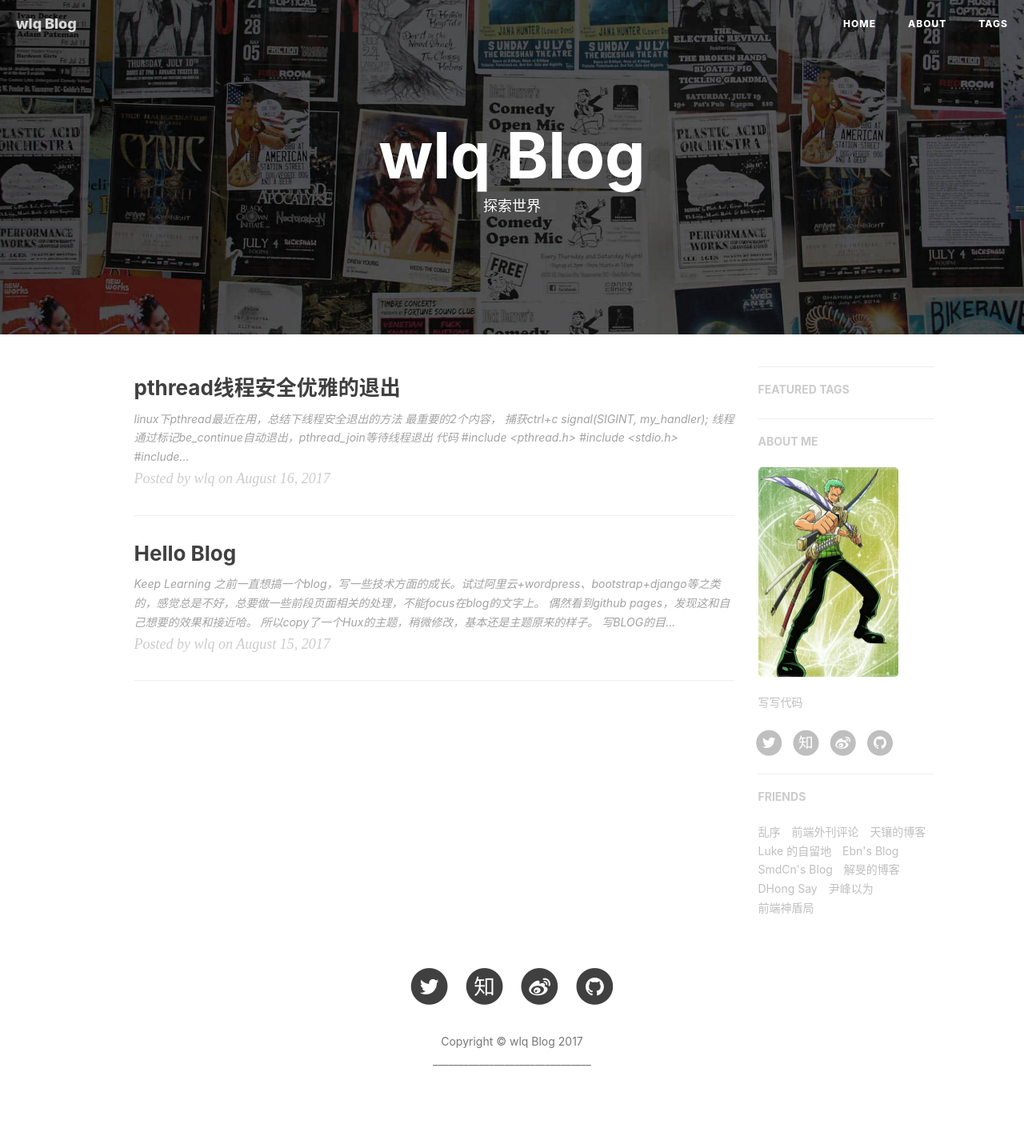
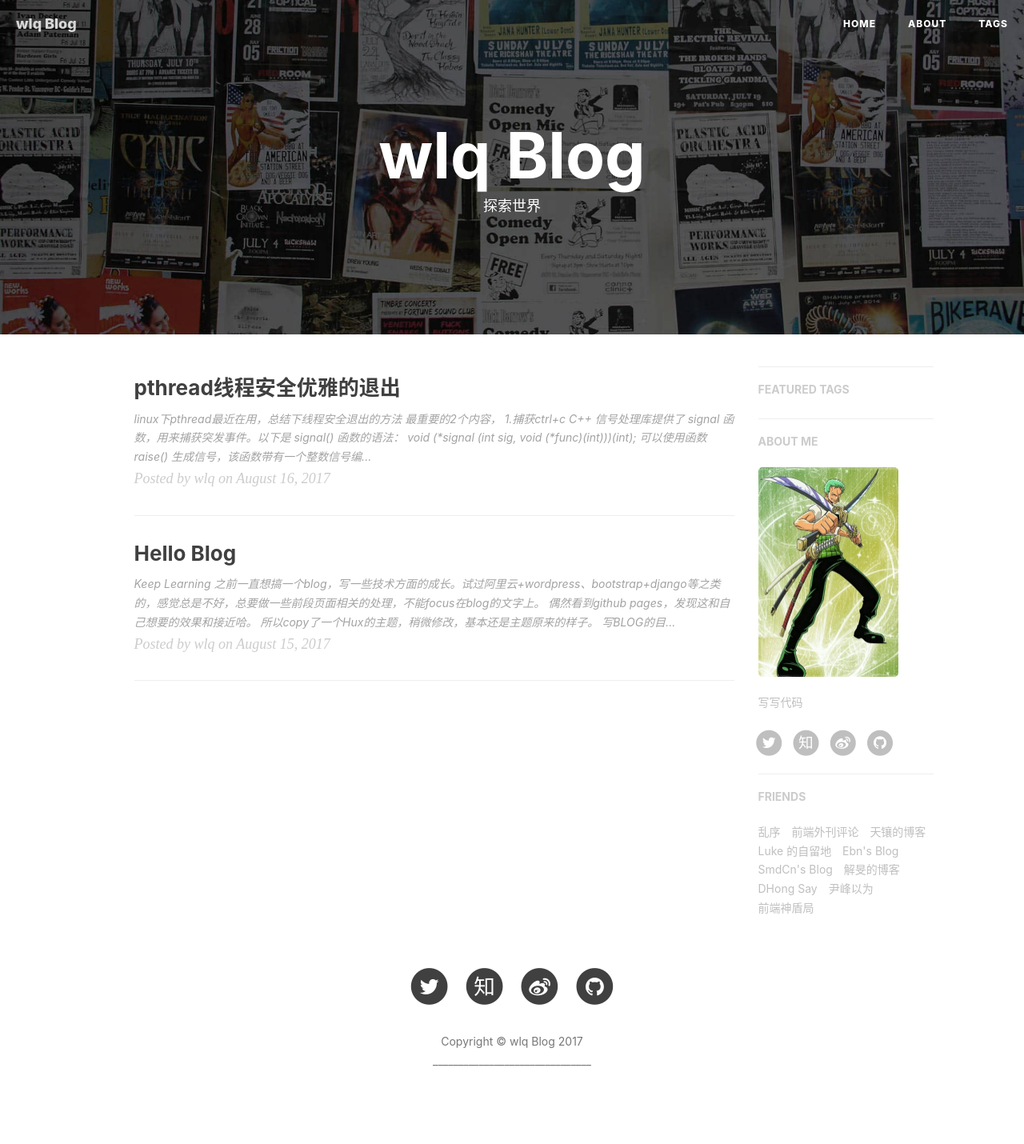
Before and after one commit to weitian826/weitian826.github.io, a Jekyll site: the page built from index.html, in a window 1280 px wide. Shown: the whole page at 80% size. Built offline with Jekyll 4.4.1, drawn with Linux system fonts in a browser that asks for light colours; nearby versions of some CDN libraries; the list of posts is cut into pages by our own code; comment, search, counter and statistics services are not loaded; some of the changed lines change nothing that is shown.

Commit message:
update pthread

```diff
--- a/_posts/2017-08-16-pthread-join.markdown
+++ b/_posts/2017-08-16-pthread-join.markdown
@@ -15,17 +15,40 @@
 
 最重要的2个内容，
 
-1. 捕获ctrl+c	 `signal(SIGINT, my_handler);`
-2. 线程通过标记be_continue自动退出，pthread_join等待线程退出
+1.捕获ctrl+c
 
-代码
+C++ 信号处理库提供了 signal 函数，用来捕获突发事件。以下是 signal() 函数的语法：
+
+
+	void (*signal (int sig, void (*func)(int)))(int);
+
+可以使用函数 raise() 生成信号，该函数带有一个整数信号编号作为参数，语法如下：
+
+	int raise (signal sig);
+
+信号包括：
+
+	SIGABRT	程序的异常终止，如调用 abort。
+	SIGFPE	错误的算术运算，比如除以零或导致溢出的操作。
+	SIGILL	检测非法指令。
+	SIGINT	接收到交互注意信号。
+	SIGSEGV	非法访问内存。
+	SIGTERM	发送到程序的终止请求。
+
+2.pthread_join
+
+
+线程通过标记be_continue自动退出，pthread_join等待线程退出
+
+最终代码
 
 	#include <pthread.h>
 	#include <stdio.h>
 	#include <stdlib.h>
 	#include "unistd.h"
+	#include <csignal>
 
-	int be_continue = true;
+	bool be_continue = true;
 
 	void *BusyWork(void *t)
 	{
@@ -80,3 +103,46 @@
 	   printf("Main: program completed. Exiting.\n");
 	   return 0;
 	}
+
+另，顺便记录下linux的通用返回值，代码中的rc值：
+
+	EPERM Operation not permitted 1
+	ENOENT No such file or directory 2
+	ESRCH No such process 3
+	EINTR Interrupted function 4
+	EIO I/O error 5
+	ENXIO No such device or address 6
+	E2BIG Argument list too long 7
+	ENOEXEC Exec format error 8
+	EBADF Bad file number 9
+	ECHILD No spawned processes 10
+	EAGAIN No more processes or not enough memory or maximum nesting level reached 11
+	ENOMEM Not enough memory 12
+	EACCES Permission denied 13
+	EFAULT Bad address 14
+	EBUSY Device or resource busy 16
+	EEXIST File exists 17
+	EXDEV Cross-device link 18
+	ENODEV No such device 19
+	ENOTDIR Not a directory 20
+	EISDIR Is a directory 21
+	EINVAL Invalid argument 22
+	ENFILE Too many files open in system 23
+	EMFILE Too many open files 24
+	ENOTTY Inappropriate I/O control operation 25
+	EFBIG File too large 27
+	ENOSPC No space left on device 28
+	ESPIPE Invalid seek 29
+	EROFS Read-only file system 30
+	EMLINK Too many links 31
+	EPIPE Broken pipe 32
+	EDOM Math argument 33
+	ERANGE Result too large 34
+	EDEADLK Resource deadlock would occur 36
+	EDEADLOCK Same as EDEADLK for compatibility with older Microsoft C versions 36
+	ENAMETOOLONG Filename too long 38
+	ENOLCK No locks available 39
+	ENOSYS Function not supported 40
+	ENOTEMPTY Directory not empty 41
+	EILSEQ Illegal byte sequence 42
+	STRUNCATE String was truncated 80
```
